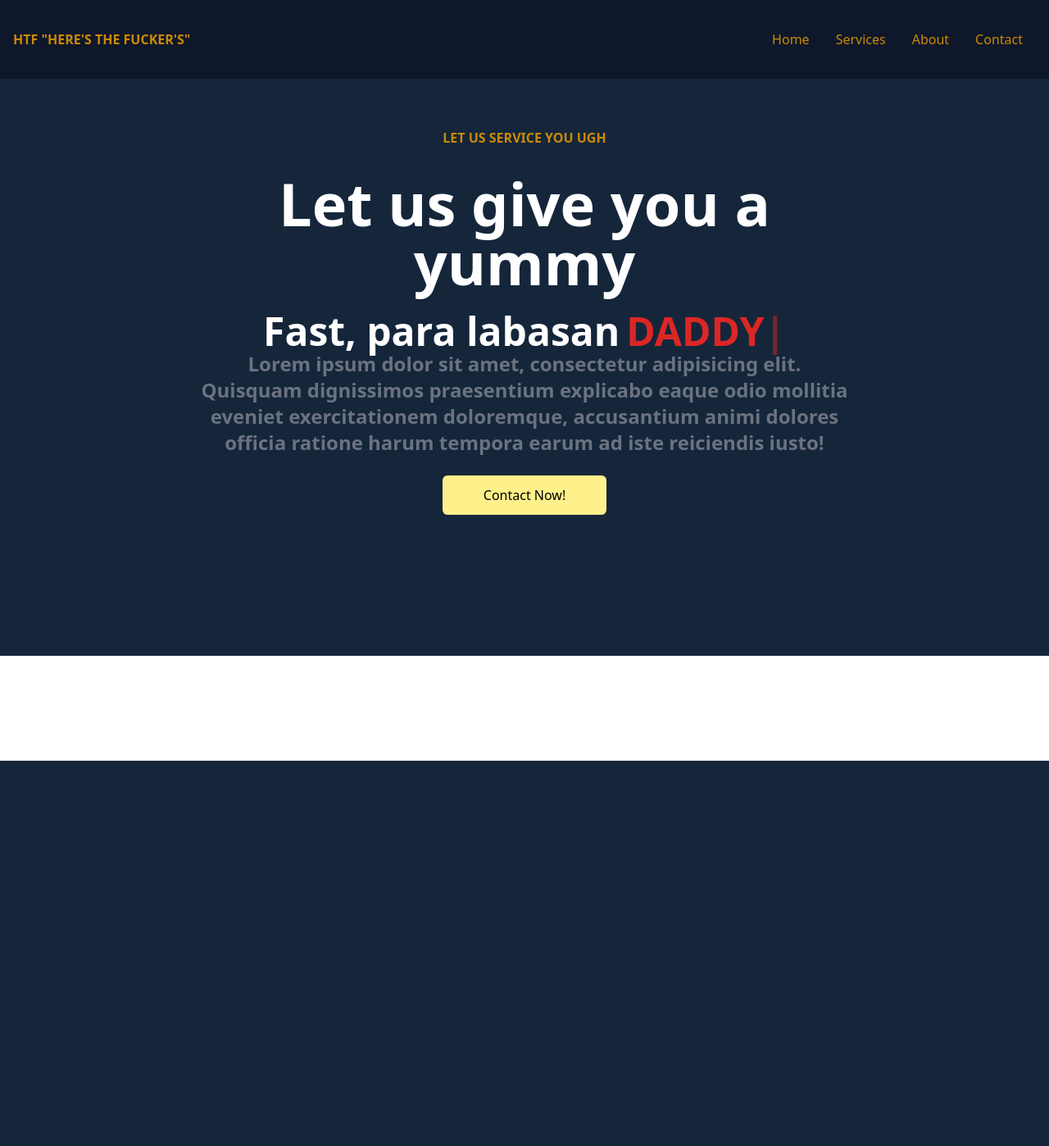
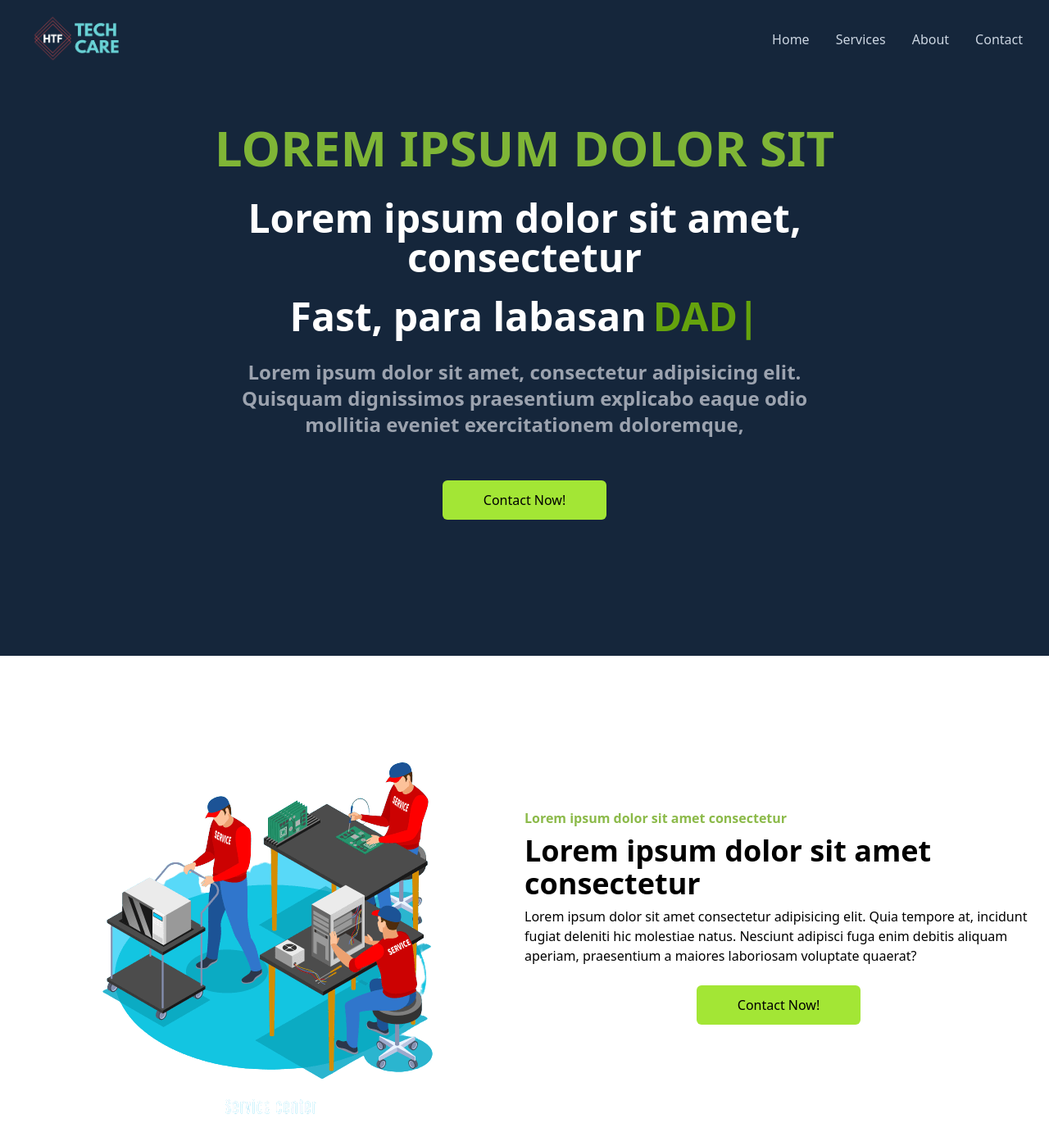
Before and after one commit to Benjcrpy/htf-tech-care, a React (Create React App) app: page / in a window 1280 px wide. Shown: the top 1398 px of the page at 82% size. Before the commit the page ends 928 px from the top, so only its background shows below. Built offline with nearby package versions, Linux system fonts and the light colour scheme.

Commit message:
Adding service jsx

```diff
--- a/src/components/Hero.jsx
+++ b/src/components/Hero.jsx
@@ -5,18 +5,18 @@ const Hero = () => {
   return (
     <div className='text-white'>
         <div className='max-w-[800px] mt-[-96px] w-full h-screen mx-auto text-center flex flex-col justify-center'>
-            <p className='text-yellow-600 font-bold p-2'>LET US SERVICE YOU UGH</p>
-            <h1 className='md:text-7xl sm:text-6xl text-4xl font-bold md:py-6'>Let us give you a yummy</h1>
+            <p className='text-lime-400/75 text-6xl font-bold p-2 uppercase'>Lorem ipsum dolor sit</p>
+            <h1 className='md:text-5xl sm:text-4  xl text-4xl font-bold md:py-6'>Lorem ipsum dolor sit amet, consectetur</h1>
             <div className='flex justify-center items-center'>
                 <p className='md:text-5xl sm:text-4xl text-xl font-bold'>Fast, para labasan </p>
-                <Typed className='md:text-5xl sm:text-4xl text-xl font-bold pl-2 text-red-600'
-                strings={['SARAP','UGH','DADDY']} typeSpeed={120} backSpeed={120} loop/>
+                <Typed className='md:text-5xl sm:text-4xl text-xl font-bold pl-2 text-lime-600'
+                strings={['SARAP.','UGH.','DADDY.']} typeSpeed={120} backSpeed={120} loop/>
             </div>
-            <p className='md:text-2xl text-xl font-bold text-gray-500'>Lorem ipsum dolor sit amet, consectetur adipisicing elit.
+            <p className='md:text-2xl text-xl font-bold text-gray-400 p-7'>Lorem ipsum dolor sit amet, consectetur adipisicing elit.
                 Quisquam dignissimos praesentium explicabo eaque odio mollitia
-                eveniet exercitationem doloremque, accusantium animi dolores officia
-                ratione harum tempora earum ad iste reiciendis iusto!</p>
-            <button className='bg-yellow-200 w-[200px] rounded-md font-medium my-6 mx-auto py-3 text-black'>Contact Now!</button>
+                eveniet exercitationem doloremque, </p>
+
+            <button className='bg-lime-400 hover:bg-lime-700 w-[200px] rounded-md font-medium my-6 mx-auto py-3 text-black hover:text-slate-300'>Contact Now!</button>
         </div>
     </div>
   )
--- a/src/components/NavBar.jsx
+++ b/src/components/NavBar.jsx
@@ -1,6 +1,8 @@
 import React from 'react'
 import { AiOutlineClose, AiOutlineMenu} from "react-icons/ai"
 import { useState } from "react"
+import htf from '../img/htf.png';
+
 
 
 const NavBar = () => {
@@ -12,25 +14,26 @@ const NavBar = () => {
     }
 
   return (
-    <div className='bg-slate-900 w-full flex justify-between items-center max-w-[1240] mx-auto h-24 px-4 text-yellow-600'>
-        <h1 className="w-full text-3xp font-bold text-[#] cursor-pointer"> HTF "HERE'S THE FUCKER'S" </h1>
+    <div className=' w-full flex justify-between items-center max-w-[1240] mx-auto h-24 px-4'>
+
+        <img src={htf} alt="" className="w-40 object-cover cursor-pointer"/>
         <ul className="hidden md:flex">
-            <li className="p-4 cursor-pointer">Home</li>
-            <li className="p-4 cursor-pointer ">Services</li>
-            <li className="p-4 cursor-pointer">About</li>
-            <li className="p-4 cursor-pointer">Contact</li>
+            <li className="p-4 cursor-pointer text-slate-300 hover:text-lime-700">Home</li>
+            <li className="p-4 cursor-pointer text-slate-300 hover:text-lime-700">Services</li>
+            <li className="p-4 cursor-pointer text-slate-300 hover:text-lime-700">About</li>
+            <li className="p-4 cursor-pointer text-slate-300 hover:text-lime-700">Contact</li>
         </ul>
 
-        <div onClick={handleNav} className="cursor-pointer block md:hidden">
+        <div onClick={handleNav} className="cursor-pointer block md:hidden text-slate-300">
             {!nav ? <AiOutlineMenu size={20}/> : <AiOutlineClose size={20}/>}
         </div>
         <div  className={nav ? 'fixed left-0 top-0 w-[60%] h-full border-r border-r-gray-900 bg-gray-700' : 'fixed left-[-100%]'}>
-            <h1 className='w-full text-3xl font-bold text-rose-500'> HTF </h1>
-            <ul className="uppercase p-4">
-            <li className="p-4 cursor-pointer border-b border-slate-800">Home</li>
-            <li className="p-4 cursor-pointer border-b border-slate-800">Services</li>
-            <li className="p-4 cursor-pointer border-b border-slate-800">About</li>
-            <li className="p-4 cursor-pointer border-b border-slate-800">Contact</li>
+            <img src={htf} alt=""/>
+            <ul className="uppercase p-4 text-white">
+            <li className="p-4 cursor-pointer">Home</li>
+            <li className="p-4 cursor-pointer">Services</li>
+            <li className="p-4 cursor-pointer">About</li>
+            <li className="p-4 cursor-pointer">Contact</li>
         </ul>
         </div>
     </div>
--- a/src/components/Service.jsx
+++ b/src/components/Service.jsx
@@ -1,10 +1,21 @@
 import React from 'react'
+import service from '../img/service.png'
+
 
 const Service = () => {
   return (
     <div className='w-full bg-white py-16 px-4'>
         <div className='max-w-[1240px] mx-auto grid md:grid-cols-2'>
-
+          <img src={service} alt="" className='w-[500px] mx-auto my-4'/>
+          <div className='flex flex-col justify-center'>
+            <p className='text-lime-600/75 font-bold'>Lorem ipsum dolor sit amet consectetur</p>
+            <h1 className='md:text-4xl sm:text-3xl text-2xl font-bold py-2'>Lorem ipsum dolor sit amet consectetur</h1>
+            <p>Lorem ipsum dolor sit amet consectetur adipisicing elit.
+              Quia tempore at, incidunt fugiat deleniti hic molestiae natus.
+              Nesciunt adipisci fuga enim debitis aliquam aperiam,
+              praesentium a maiores laboriosam voluptate quaerat?</p>
+              <button className='bg-lime-400 hover:bg-lime-700 w-[200px] rounded-md font-medium my-6 mx-auto py-3 text-black hover:text-slate-300'>Contact Now!</button>
+          </div>
         </div>
     </div>
   )
```
Also changed, not shown: src/img/htf.png (added), src/img/service.png (added).
